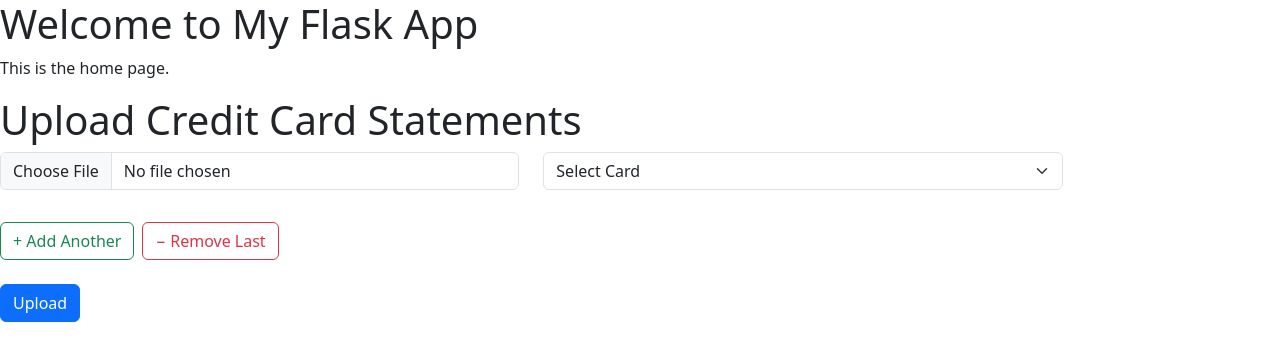
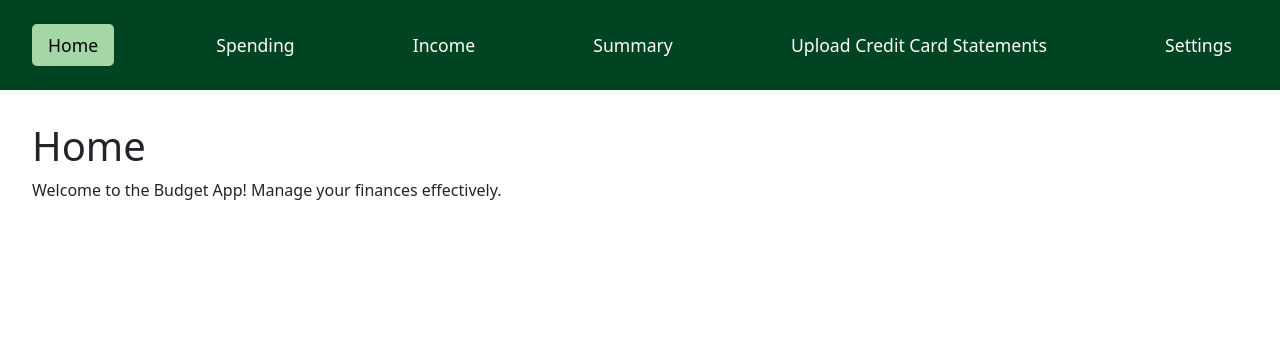
Before and after one commit to meidelhoch/budgeting_tool, a Flask app: page / in a window 1280 px wide. Shown: the top 361 px of the page. Run offline with Flask 3, Linux system fonts and the light colour scheme; some libraries are stand-ins or nearby versions.

Commit message:
uploading to db

```diff
--- a/app.py
+++ b/app.py
@@ -4,6 +4,7 @@ import pandas as pd
 import psycopg
 import os
 from dotenv import load_dotenv
+from db_management.transactions import save_transactions
 
 
 load_dotenv()
@@ -14,13 +15,40 @@ DB_PASSWORD = os.getenv('DB_PASSWORD')
 DB_HOST = os.getenv('DB_HOST')
 DB_PORT = os.getenv('DB_PORT')
 
+CATEGORIES = ["Grocery", "Dining", "Shopping", "Transportation", "Housing", "Entertainment", "Travel", "Other"]
+
 
 app = Flask(__name__)
 
+@app.template_filter("money")
+def money_format(value):
+    try:
+        return "${:,.2f}".format(float(value))
+    except:
+        return value
+
 @app.route("/")
 def home():
-    return render_template("index.html")
+    return render_template("home.html", active_page="home")
 
+@app.route("/spending")
+def spending():
+    return render_template("spending.html", active_page="spending")
+
+@app.route("/income")
+def income():
+    return render_template("income.html", active_page="income")
+
+@app.route("/summary")
+def summary():
+    return render_template("summary.html", active_page="summary")
+
+@app.route("/upload-statements")
+def upload_statements():
+    return render_template("upload.html", active_page="upload")
+
+# TODO: NEED TO ADD AN REIMBURSED AND AMOUNT REIMBURSED COLUMN TO DB
+# TODO: NEED TO FIGURE OUT THE EXACT CATEGORIES TO USE
 
 @app.route("/upload", methods=["POST"])
 def upload_file():
@@ -31,51 +59,55 @@ def upload_file():
 
     for file, label in zip(uploaded_files, labels):
         if file and file.filename.endswith('.csv'):
-            print(f"Received file: {file.filename}")
-            if label == "Apple":
-                cleaned_data = clean_apple(file)
-                print(f"Cleaned Apple Card Data:\n{cleaned_data}")
-            elif label == "Delta" or label == "BlueCash":
-                cleaned_data = clean_amex(file)
-                print(f"Cleaned Amex Card Data:\n{cleaned_data}")
-            else:
-                print(f"Unknown label: {label}")
-
-            cleaned_data["Card"] = label
-
+            cleaned_data = clean_file(file, label)
+            cleaned_data["card"] = label
             cleaned_dfs.append(cleaned_data)
+            print(cleaned_data)
 
     if cleaned_dfs:
-        # Combine all cleaned DataFrames into one
         combined_df = pd.concat(cleaned_dfs, ignore_index=True)
-        print(f"Combined Cleaned Data:\n{combined_df}")
+        print("Combined DataFrame:")
+        print(combined_df)
 
-        # Prepare data as list of tuples from your DataFrame
-        data = [tuple(row) for row in combined_df.itertuples(index=False)]
-
-        # Build insert query with placeholders
-        placeholders = ', '.join(['%s'] * len(combined_df.columns))
-        query = f"INSERT INTO transactions ({', '.join(combined_df.columns)}) VALUES ({placeholders})"
-
-        with psycopg.connect(
-            dbname=DB_NAME,
-            user=DB_USER,
-            password=DB_PASSWORD,
-            host=DB_HOST,
-            port=DB_PORT
-        ) as conn:
-            with conn.cursor() as cur:
-                # Execute the insert query with the data
-                cur.executemany(query, data)
-                conn.commit()
-
-        # Return a JSON summary or success message instead of DataFrame
-        return {"status": "success", "rows_inserted": len(combined_df)}
+        return render_template("review_transactions.html", transactions=combined_df.to_dict(orient='records'), categories=CATEGORIES)
 
     else:
         print("No valid files processed.")
         return pd.DataFrame()
 
+def clean_file(file, label):
+    if label == "Apple":
+        return clean_apple(file)
+    elif label in ["Delta", "BlueCash"]:
+        return clean_amex(file)
+    else:
+        raise ValueError(f"Unknown label: {label}")
+
+@app.route("/save-transactions", methods=["POST"])
+def save_transactions_route():
+    print(request.form)
+    total = int(request.form.get("total_rows", 0))
+    updated_rows = []
+
+    for i in range(total):
+        row = {
+            "date": request.form.get(f"date_{i}"),
+            "description": request.form.get(f"description_{i}"),
+            "amount": float(request.form.get(f"amount_{i}")),
+            "category": request.form.get(f"category_{i}"),
+            "card": request.form.get(f"card_{i}")
+        }
+        updated_rows.append(row)
+
+    save_transactions(pd.DataFrame(updated_rows))
+
+    return render_template("confirmation_page.html")
+
+
+@app.route("/settings")
+def settings():
+    return render_template("settings.html", active_page="settings")
+
 
 if __name__ == "__main__":
     app.run(debug=True, host='0.0.0.0', port=5000)
--- /dev/null
+++ b/static/styles/style.css
@@ -0,0 +1,54 @@
+/* Reset some basic styles */
+* {
+    margin: 0;
+    padding: 0;
+    box-sizing: border-box;
+}
+
+:root {
+    --navbar-bg: #014421;
+    --navbar-text: #ffffff;
+    --navbar-hover: #c8e6c9;
+    --navbar-hover-text: #000000;
+    --navbar-active-bg: #a5d6a7;
+    --navbar-active-text: #000000;
+}
+
+body {
+    font-family: Arial, sans-serif;
+    background-color: #f9f9f9;
+    color: #333;
+    line-height: 1.6;
+}
+
+/* Navbar styles */
+header {
+    background-color: var(--navbar-bg);
+    padding: 1rem 2rem;
+}
+
+.navbar a {
+  color: var(--navbar-text);
+  text-decoration: none;
+  font-weight: 500;
+  font-size: 1.1rem;
+  padding: 0.5rem 1rem;
+  border-radius: 5px;
+}
+
+/* Hover effect */
+.navbar a:hover {
+  background-color: var(--navbar-hover);
+    color: var(--navbar-hover-text);
+}
+
+/* Active page */
+.navbar a.active {
+  background-color: var(--navbar-active-bg);
+  color: var(--navbar-active-text);
+}
+
+/* Content area */
+main {
+    padding: 2rem;
+}
--- /dev/null
+++ b/templates/base.html
@@ -0,0 +1,27 @@
+<!DOCTYPE html>
+<html lang="en">
+<head>
+    <meta charset="UTF-8">
+    <meta name="viewport" content="width=device-width, initial-scale=1.0">
+    <title>{% block title %}Budget App{% endblock %}</title>
+    <link rel="stylesheet" href="{{ url_for('static', filename='styles/style.css') }}">
+    <link href="https://cdn.jsdelivr.net/npm/bootstrap@5.3.0/dist/css/bootstrap.min.css" rel="stylesheet">
+</head>
+<body>
+    <header>
+        <nav class="navbar">
+            <a href="/" class="{% if active_page == 'home' %}active{% endif %}">Home</a>
+            <a href="/spending" class="{% if active_page == 'spending' %}active{% endif %}">Spending</a>
+            <a href="/income" class="{% if active_page == 'income' %}active{% endif %}">Income</a>
+            <a href="/summary" class="{% if active_page == 'summary' %}active{% endif %}">Summary</a>
+            <a href="/upload-statements" class="{% if active_page == 'upload' %}active{% endif %}">Upload Credit Card Statements</a>
+            <a href="/settings" class="{% if active_page == 'settings' %}active{% endif %}">Settings</a>
+        </nav>
+    </header>
+
+    <main>
+        {% block content %}
+        {% endblock %}
+    </main>
+</body>
+</html>
--- /dev/null
+++ b/templates/home.html
@@ -0,0 +1,8 @@
+{% extends "base.html" %}
+
+{% block title %}Home{% endblock %}
+
+{% block content %}
+<h1>Home</h1>
+<p>Welcome to the Budget App! Manage your finances effectively.</p>
+{% endblock %}
--- a/templates/index.html
+++ b/templates/upload.html
@@ -1,16 +1,11 @@
-<!doctype html>
-<html lang="en">
-<head>
-  <meta charset="utf-8">
-  <link rel="stylesheet" href="{{ url_for('static', filename='styles/upload.css') }}">
-  <link href="https://cdn.jsdelivr.net/npm/bootstrap@5.3.0/dist/css/bootstrap.min.css" rel="stylesheet">
-  <title>My Flask App</title>
-</head>
+{% extends "base.html" %}
+
+{% block title %}Upload Credit Card Statements{% endblock %}
+
+{% block content %}
 <body>
-  <h1>Welcome to My Flask App</h1>
-  <p>This is the home page.</p>
     <h1>Upload Credit Card Statements</h1>
-
+  <div id="form-div">
   <form action="/upload" method="post" enctype="multipart/form-data" id="upload-form">
     <div id="file-container">
         <div class="upload-group row mb-3">
@@ -36,7 +31,9 @@
         <button type="submit" class="btn btn-primary mb-3">Upload</button>
     </div>
   </form>
+    </div>
 
 <script src="{{ url_for('static', filename='scripts/upload.js') }}"></script>
 </body>
+{% endblock %}
 </html>
```
Also changed, not shown: db_management/datasource.py (added, +27 -0 lines), db_management/transactions.py (added, +29 -0 lines), templates/confirmation_page.html (added, +8 -0 lines), templates/income.html (added, +8 -0 lines), templates/review_transactions.html (added, +52 -0 lines), templates/settings.html (added, +8 -0 lines), templates/spending.html (added, +8 -0 lines), templates/summary.html (added, +8 -0 lines), static/styles/upload.css (deleted).
